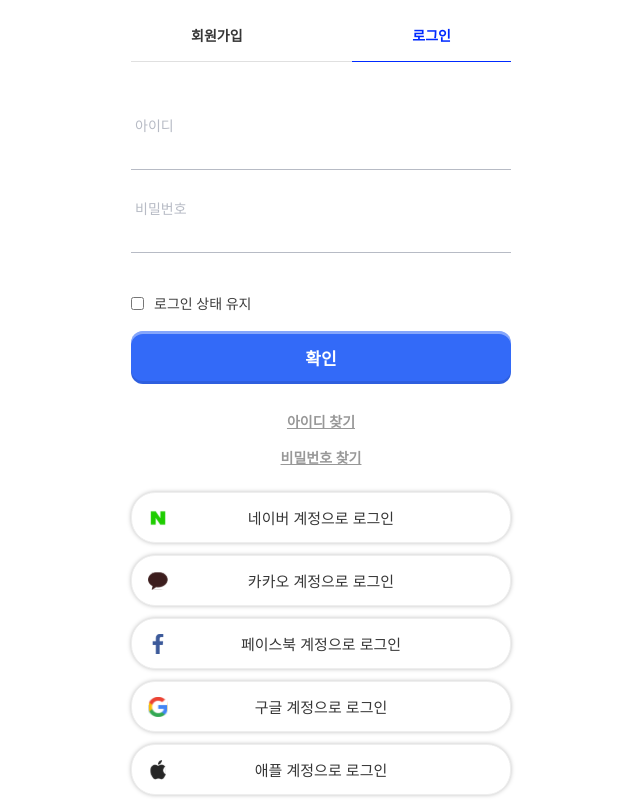
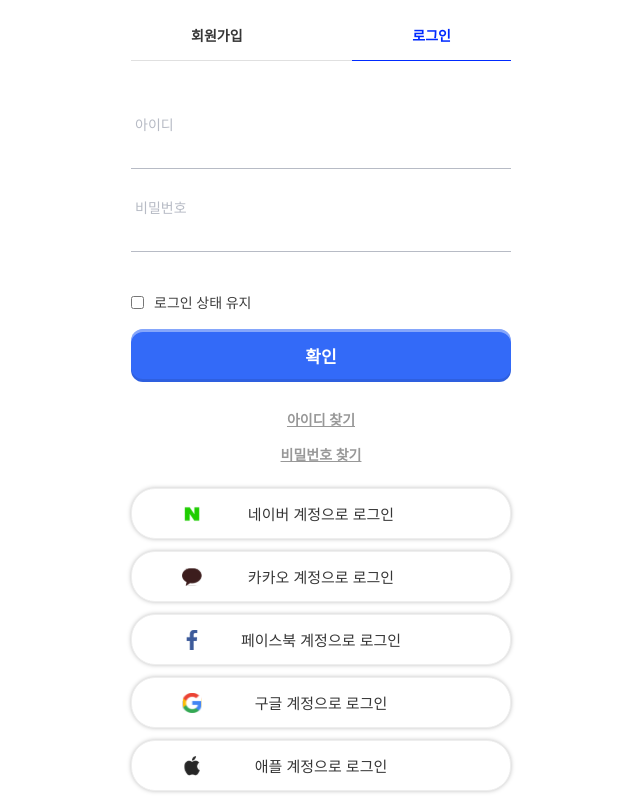
Before and after one commit to combile/25contest-front, a React (Create React App) app: page /auth in a window 1280 px wide. Shown: the whole page, without its empty margins (319-959 px from the left). Built offline with nearby package versions, Linux system fonts and the light colour scheme.

Commit message:
[feat] - add

```diff
--- a/package.json
+++ b/package.json
@@ -18,6 +18,7 @@
     "styled-components": "^6.1.17",
     "web-vitals": "^2.1.4"
   },
+  "proxy": "https://port-0-news-ai-project-9zxht12blqj9n2fu.sel4.cloudtype.app/",
   "scripts": {
     "start": "react-scripts start",
     "build": "react-scripts build",
--- a/src/App.js
+++ b/src/App.js
@@ -4,7 +4,7 @@ import { BrowserRouter, Routes, Route } from "react-router-dom";
 
 // 라우팅
 import routes from "./routes/list.js";
-import protectedRoutes from "./routes/ProtectedList.js";
+import protectedRoutes from "./routes/protectedList.js";
 import UserValidate from "./routes/UserValidate.jsx";
 
 // 전역 스타일
--- /dev/null
+++ b/src/component/axios.js
@@ -0,0 +1,19 @@
+import axios from 'axios';
+
+const api = axios.create({
+  baseURL: 'https://port-0-news-ai-project-9zxht12blqj9n2fu.sel4.cloudtype.app/api',
+  withCredentials: true,
+});
+
+api.interceptors.request.use(
+  (config) => {
+    const token = localStorage.getItem('accessToken');
+    if (token) {
+      config.headers.Authorization = `Bearer ${token}`;
+    }
+    return config;
+  },
+  (error) => Promise.reject(error)
+);
+
+export default api;
--- a/src/page/Auth/AuthPage.jsx
+++ b/src/page/Auth/AuthPage.jsx
@@ -1,17 +1,13 @@
 import React, { useState } from 'react';
+
 import styled from 'styled-components';
 import LoginPage from './LoginPage';
 import SignupPage from './SignUpPage';
 
+import api from '../../component/axios';
+
+import scss from '../../styles/scss/Auth.module.scss'
 import '../../App.css'
-
-const Container = styled.div`
-  display: flex;
-  flex-direction: column;
-  align-items: center;
-  height: 100vh;
-  background-color: #fff;
-`;
 
 const TabMenu = styled.div`
   display: flex;
@@ -19,9 +15,6 @@ const TabMenu = styled.div`
   margin-top: 10px;
   position: relative;
   border-bottom: 1px solid #E0E0E0;
-  -webkit-appearance: none;
-  appearance: none;
-  border-radius: 0;
   width: 90%;
   max-width: 380px;
 
@@ -30,8 +23,7 @@ const TabMenu = styled.div`
     font-size: 14px;
     text-align: center;
     padding: 15px 60px;
-    cursor: pointer;
-    font-family: "SF_Pro_Display";
+
     font-weight: bold;
     color: #363636;
     position: relative;
@@ -57,14 +49,44 @@ const AuthPage = () => {
   const [email, setEmail] = useState('');
   const [password, setPassword] = useState('');
 
-  const handleLogin = (e) => {
+  const [emailError, setEmailError] = useState('');
+  const [passwordError, setPasswordError] = useState('');
+
+  const handleLogin = async (e) => {
     e.preventDefault();
-    console.log('로그인 시도', email, password);
-    alert(`로그인을 시도하였습니다 : ${email}`);
+    setEmailError('');
+    setPasswordError('');
+
+    try {
+      const response = await api.post('/auth/login', {
+        loginId: email,
+        password: password,
+      });
+
+      console.log("응답 전체:", response);
+      console.log("응답 헤더:", response.headers);
+
+      const accessToken = response.headers['authorization']?.split(' ')[1];
+      console.log("추출한 accessToken:", accessToken);
+
+      if (accessToken) {
+        localStorage.setItem('accessToken', accessToken);
+        alert('로그인 성공!');
+      } else {
+        setPasswordError("로그인 실패: 토큰이 없습니다.");
+      }
+    } catch (err) {
+      if (err.response?.status === 401) {
+        setEmailError("아이디가 틀렸습니다");
+        setPasswordError("비밀번호를 다시 한번 확인해 주세요.");
+      } else {
+        setPasswordError("로그인 중 오류가 발생했습니다.");
+      }
+    }
   };
 
   return (
-    <Container>
+    <div className={scss.authWrapper}>
       <TabMenu>
         <div
           className={`tab ${tab === 'signup' ? 'active' : ''}`}
@@ -81,17 +103,21 @@ const AuthPage = () => {
       </TabMenu>
 
       {tab === 'login' ? (
+        <>
           <LoginPage
             email={email}
             password={password}
             setEmail={setEmail}
             setPassword={setPassword}
             handleLogin={handleLogin}
+            emailError={emailError}
+            passwordError={passwordError}
           />
+        </>
       ) : (
         <SignupPage />
       )}
-    </Container>
+    </div>
   );
 };
 
--- a/src/page/Auth/LoginPage.jsx
+++ b/src/page/Auth/LoginPage.jsx
@@ -2,6 +2,8 @@ import { useEffect } from 'react';
 import React from 'react';
 import styled from 'styled-components';
 import '../../App.css'
+
+import scss from '../../styles/scss/Auth.module.scss'
 
 import { ReactComponent as Apple } from "../../svg/apple.svg";
 import { ReactComponent as Facebook } from "../../svg/facebook.svg";
@@ -9,11 +11,8 @@ import { ReactComponent as Google } from "../../svg/google.svg";
 import { ReactComponent as Kakao } from "../../svg/kakao.svg";
 import { ReactComponent as Naver } from "../../svg/naver.svg";
 
-const FormWrapper = styled.form`
-  width: 90%;
-  max-width: 380px;
-  margin-top: 45px;
-`;
+import { ReactComponent as DeniedIcon } from "../../svg/deniedicon.svg";
+
 
 const InputGroup = styled.div`
   position: relative;
@@ -43,18 +42,6 @@ const InputGroup = styled.div`
     &:focus {
       border-bottom: 1.5px solid #002AFF;
     }
-  }
-`;
-
-const CheckboxContainer = styled.div`
-  display: flex;
-  align-items: center;
-  font-size: 14px;
-  color: #3c3c3c;
-  margin: 5px 0;
-
-  input {
-    margin-right: 10px;
   }
 `;
 
@@ -93,37 +80,21 @@ const LinkGroup = styled.div`
   }
 `;
 
-const SocialButton = styled.div`
-  margin-top: 24px;
-
-  button {
-    width: 100%;
-    padding: 14px;
-    margin-top: 10px;
-    margin-bottom: 12px;
-    border-radius: 24px;
-    border: 1px solid #eee;
-    background-color: #fff;
-    color: #363636;
-    font-weight: 500;
-    font-size: 15px;
-    position: relative;
-    display: flex;
-    justify-content: center;
-    align-items: center;
-    filter: drop-shadow(0px 0px 2px rgba(0, 0, 0, 0.25));
-    cursor: pointer;
-
-    svg {
-      position: absolute;
-      left: 16px;
-      width: 20px;
-      height: 20px;
-    }
-  }
+const ErrorMessage = styled.p`
+  display: flex;
+  align-items: center;
+  gap: 4px;
+  color: #FF3B30;
+  font-size: 12px;
+  margin-top: 4px;
+  margin-bottom: -30px;
+  padding-left: 2px;
 `;
 
-const LoginPage = ({ email, password, setEmail, setPassword, handleLogin }) => {
+const LoginPage = ({
+  email, password, setEmail, setPassword, handleLogin,
+  emailError, passwordError
+}) => {
   const [remember, setRemember] = React.useState(false);
   useEffect(() => {
     const setVh = () => {
@@ -137,7 +108,7 @@ const LoginPage = ({ email, password, setEmail, setPassword, handleLogin }) => {
   }, []);
 
   return (
-    <FormWrapper onSubmit={handleLogin}>
+    <div className={scss.loginWrapper} onSubmit={handleLogin}>
       <InputGroup>
         <label htmlFor="email">아이디</label>
         <input
@@ -146,6 +117,7 @@ const LoginPage = ({ email, password, setEmail, setPassword, handleLogin }) => {
           value={email}
           onChange={(e) => setEmail(e.target.value)}
         />
+        {emailError && <ErrorMessage><DeniedIcon width={14} height={14} />{emailError}</ErrorMessage>}
       </InputGroup>
 
       <InputGroup>
@@ -156,18 +128,21 @@ const LoginPage = ({ email, password, setEmail, setPassword, handleLogin }) => {
           value={password}
           onChange={(e) => setPassword(e.target.value)}
         />
+        {passwordError && <ErrorMessage><DeniedIcon width={14} height={14} />{passwordError}</ErrorMessage>}
       </InputGroup>
 
-      <CheckboxContainer>
+      <div className={scss.loginCheckboxContainer}>
         <input
           type="checkbox"
           checked={remember}
           onChange={() => setRemember(!remember)}
         />
         로그인 상태 유지
-      </CheckboxContainer>
+      </div>
 
-      <LoginButton type="submit">확인</LoginButton>
+      <LoginButton type="button" onClick={handleLogin}>
+        확인
+      </LoginButton>
 
       <LinkGroup>
         <a
@@ -188,14 +163,14 @@ const LoginPage = ({ email, password, setEmail, setPassword, handleLogin }) => {
         </a>
       </LinkGroup>
 
-      <SocialButton>
+      <div className = {scss.authSocialButton}>
         <button type="button"><Naver width={20} height={20} />네이버 계정으로 로그인</button>
         <button type="button"><Kakao width={20} height={20} />카카오 계정으로 로그인</button>
         <button type="button"><Facebook width={20} height={20} />페이스북 계정으로 로그인</button>
         <button type="button"><Google width={20} height={20} />구글 계정으로 로그인</button>
         <button type="button"><Apple width={20} height={20} />애플 계정으로 로그인</button>
-      </SocialButton>
-    </FormWrapper>
+      </div>
+    </div>
   );
 };
 
--- a/src/page/Auth/SignUpPage.jsx
+++ b/src/page/Auth/SignUpPage.jsx
@@ -1,21 +1,14 @@
 import React from 'react';
 import styled from 'styled-components';
 import { useNavigate } from 'react-router-dom';
+
+import scss from '../../styles/scss/Auth.module.scss'
 
 import { ReactComponent as Apple } from "../../svg/apple.svg";
 import { ReactComponent as Facebook } from "../../svg/facebook.svg";
 import { ReactComponent as Google } from "../../svg/google.svg";
 import { ReactComponent as Kakao } from "../../svg/kakao.svg";
 import { ReactComponent as Naver } from "../../svg/naver.svg";
-
-const FormContainer = styled.div`
-  width: 90%;
-  max-width: 380px;
-  margin-top: 45px;
-  display: flex;
-  flex-direction: column;
-  align-items: center;
-`;
 
 const Title = styled.h2`
   font-size: 24px;
@@ -47,37 +40,6 @@ const SignUpButton = styled.button`
   }
 `;
 
-const SocialButton = styled.div`
-  margin-top: 24px;
-  width: 100%;
-
-  button {
-    width: 100%;
-    padding: 14px;
-    margin-top: 10px;
-    margin-bottom: 12px;
-    border-radius: 24px;
-    border: 1px solid #eee;
-    background-color: #fff;
-    color: #363636;
-    font-weight: 500;
-    font-size: 15px;
-    position: relative;
-    display: flex;
-    justify-content: center;
-    align-items: center;
-    filter: drop-shadow(0px 0px 2px rgba(0, 0, 0, 0.25));
-    cursor: pointer;
-
-    svg {
-      position: absolute;
-      left: 16px;
-      width: 20px;
-      height: 20px;
-    }
-  }
-`;
-
 const SignupPage = () => {
   const navigate = useNavigate();
   const handleSignUp = () => {
@@ -85,18 +47,18 @@ const SignupPage = () => {
   }
 
   return (
-    <FormContainer>
+    <div className = {scss.signUpWrapper}>
       <Title>회원가입</Title>
       <Subtitle>뉴스를 쉽고, 간결하고, 중립적으로 !</Subtitle>
-      <SocialButton>
+      <div className = {scss.authSocialButton}>
         <button type="button"><Naver width={20} height={20} />네이버 계정으로 회원가입</button>
         <button type="button"><Kakao width={20} height={20} />카카오 계정으로 회원가입</button>
         <button type="button"><Facebook width={20} height={20} />페이스북 계정으로 회원가입</button>
         <button type="button"><Google width={20} height={20} />구글 계정으로 회원가입</button>
         <button type="button"><Apple width={20} height={20} />애플 계정으로 회원가입</button>
-      </SocialButton>
+      </div>
       <SignUpButton onClick={handleSignUp}>가입하기</SignUpButton>
-    </FormContainer>
+    </div>
   );
 };
 
--- a/src/styles/_mixins.scss
+++ b/src/styles/_mixins.scss
@@ -17,3 +17,35 @@ ex.)))
 
 이렇게 사용하면 된다.
 */
+
+@mixin flexColCenter {
+  display: flex;
+  flex-direction: column;
+  justify-content: center;
+  align-items: center;
+}
+
+@mixin flexRowCenter {
+  display: flex;
+  flex-direction: row;
+  justify-content: center;
+  align-items: center;
+}
+
+@mixin flexCol {
+  display: flex;
+  flex-direction: column;
+  align-items: center;
+}
+
+@mixin flexRow {
+  display: flex;
+  flex-direction: row;
+  align-items: center;
+}
+
+@mixin flexCenter {
+  display: flex;
+  justify-content: center;
+  align-items: center;
+}
--- /dev/null
+++ b/src/styles/scss/Auth.module.scss
@@ -0,0 +1,97 @@
+@use "/src/styles" as style;
+
+/* ========================== Auth ========================== */
+
+.authWrapper {
+  @include style.flexCol;
+  height: 100vh;
+  background-color: white;
+}
+
+.authSocialButton {
+  margin-top: 24px;
+  width: 100%;
+
+  button {
+    @include style.flexCenter;
+    width: 100%;
+    padding: 14px;
+    margin-top: 10px;
+    margin-bottom: 12px;
+    border-radius: 24px;
+    border: 1px solid #eee;
+    background-color: white;
+    color: #363636;
+    font-weight: 500;
+    font-size: 15px;
+    filter: drop-shadow(0px 0px 2px rgba(0, 0, 0, 0.25));
+
+    svg {
+      position: absolute;
+      left: 50px;
+      width: 20px;
+      height: 20px;
+    }
+  }
+}
+
+@mixin flexColCenter {
+  display: flex;
+  flex-direction: column;
+  justify-content: center;
+  align-items: center;
+}
+
+@mixin flexRowCenter {
+  display: flex;
+  flex-direction: row;
+  justify-content: center;
+  align-items: center;
+}
+
+@mixin flexCol {
+  display: flex;
+  flex-direction: column;
+  align-items: center;
+}
+
+@mixin flexRow {
+  display: flex;
+  flex-direction: row;
+  align-items: center;
+}
+
+@mixin flexCenter {
+  display: flex;
+  justify-content: center;
+  align-items: center;
+}
+
+/* ========================== Login ========================== */
+
+.loginWrapper {
+width: 90%;
+max-width: 380px;
+margin-top: 45px;
+}
+
+.loginCheckboxContainer {
+  @include style.flexRow;
+
+  font-size: 14px;
+  color: #3c3c3c;
+  margin: 5px 0;
+
+  input {
+    margin-right: 10px;
+  }
+}
+
+/* ========================== SignUp ========================== */
+
+.signUpWrapper {
+  @include style.flexCol;
+  width: 90%;
+  max-width: 380px;
+  margin-top: 45px;
+}
--- a/src/styles/styledComponents/GlobalStyle.jsx
+++ b/src/styles/styledComponents/GlobalStyle.jsx
@@ -2,6 +2,11 @@
 // 기본적인 css 세팅.
 
 import { createGlobalStyle } from "styled-components";
+
+import SFProDisplayBold from '../fonts/sf-pro-display-bold.woff2'
+import SFProDisplayLight from '../fonts/sf-pro-display-light.woff2'
+import SFProDisplayRegular from '../fonts/sf-pro-display-regular.woff2'
+import MediaSansBold from '../fonts/Media-Sans-Bold.woff2'
 
 const GlobalStyle = createGlobalStyle`
   * {
@@ -11,11 +16,10 @@ const GlobalStyle = createGlobalStyle`
   }
 
   body {
-    width: 100%;
-    height: 100%;
+    width: 100dvw;
+    height: 100dvh;
     font-family: 'Noto Sans', sans-serif;
     background-color: #ffffff;
-    line-height: 1.5; // 줄 간격
     -webkit-font-smoothing: antialiased;
     -moz-osx-font-smoothing: grayscale;
   }
@@ -47,6 +51,23 @@ const GlobalStyle = createGlobalStyle`
     outline: none;
     border: none;
   }
+
+  @font-face {
+        font-family: 'SFProDisplayBold';
+        src: url(${SFProDisplayBold}) format('truetype');
+  }
+  @font-face {
+        font-family: 'SFProDisplayLight';
+        src: url(${SFProDisplayLight}) format('truetype');
+  }
+  @font-face {
+        font-family: 'SFProDisplayRegular';
+        src: url(${SFProDisplayRegular}) format('truetype');
+  }
+  @font-face {
+        font-family: 'MediaSansBold';
+        src: url(${MediaSansBold}) format('truetype');
+  }
 `;
 
 export default GlobalStyle;
```
Also changed, not shown: src/page/Auth/SignUp/SignUpContainer.jsx (+25 -2 lines), src/page/Auth/SignUp/SignUp_Info.jsx (+27 -5 lines), src/page/Auth/SignUp/SignUp_Password.jsx (+25 -7 lines), src/styles/fonts/Media-Sans-Bold.woff2 (added), 1 other file (tests, documents, lock files or other folders). Lines whose indentation alone changed are shown as unchanged.
